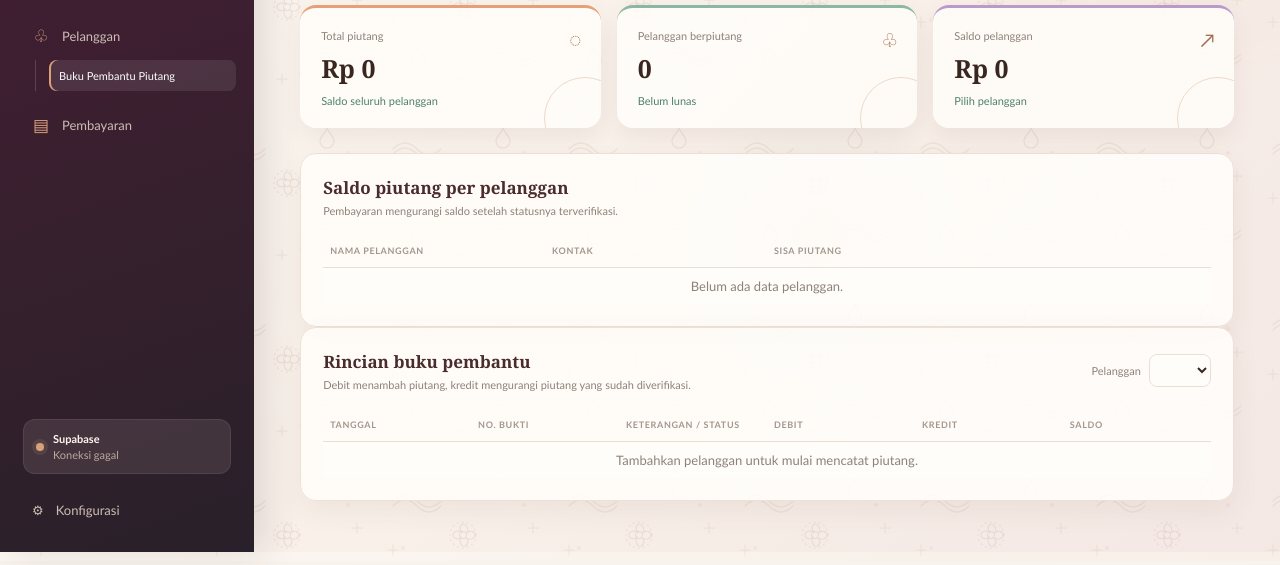
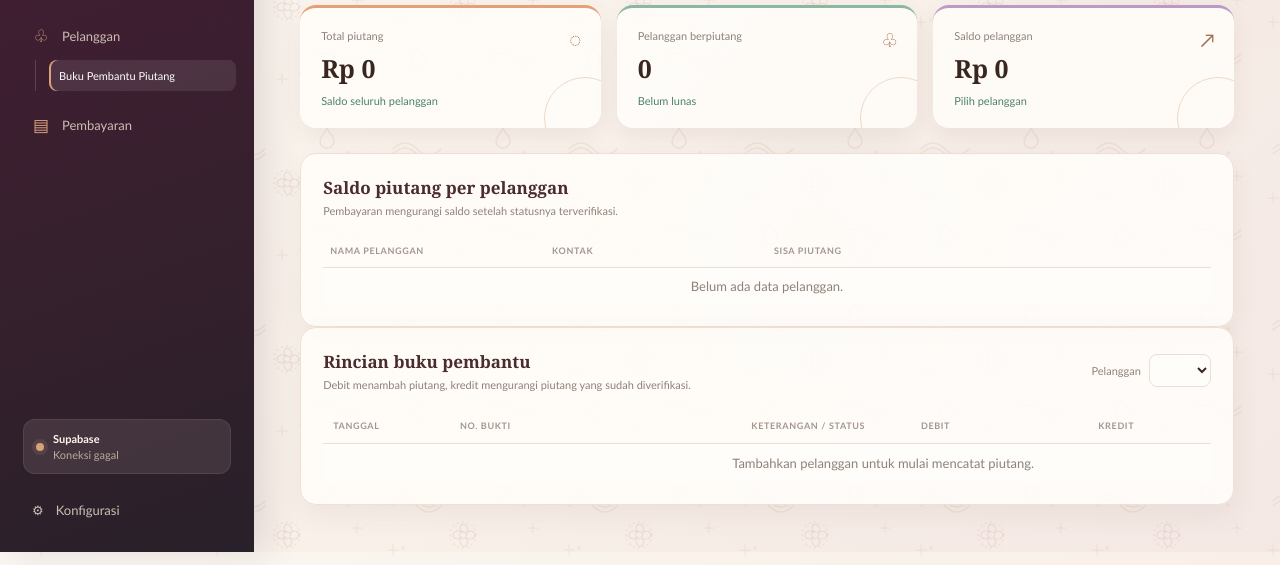
Before and after one commit to faniahidayatul46-dev/SistemPenjualan-Toko-Rajut, a plain HTML site: page index.html in a window 1280 px wide. Both pictures are taken after a click on the link "Buku Pembantu Piutang". Shown: the part 248-813 px from the top of the page. Drawn offline with Linux system fonts and the light colour scheme; no server answers.

```diff
--- a/style.css
+++ b/style.css
@@ -126,3 +126,14 @@ body{background-color:#f8f3ec;background-image:url("assets/page-knit-pattern.svg
 .stats-grid.dashboard-stats{grid-template-columns:repeat(3,minmax(0,1fr))}.stats-grid.dashboard-stats .stat-value{font-size:clamp(16px,2vw,25px);overflow-wrap:anywhere}
 .product-shortcuts{display:grid;grid-template-columns:repeat(2,minmax(0,1fr));gap:16px;margin:20px 0 24px}.shortcut-card{display:flex;align-items:center;gap:14px;min-width:0;padding:20px;background:var(--paper);border:1px solid var(--line);border-radius:16px;box-shadow:var(--shadow);transition:.25s}.shortcut-card:hover{transform:translateY(-2px);border-color:#d6a17d}.shortcut-icon{display:grid;place-items:center;flex:0 0 42px;height:42px;border-radius:12px;background:#f6e8df;color:var(--clay);font-size:18px}.shortcut-copy{display:grid;gap:5px;flex:1;min-width:0}.shortcut-copy strong{font:700 15px Georgia,serif;color:var(--espresso)}.shortcut-copy small{color:var(--muted);font-size:11px;line-height:1.5}.shortcut-card>b{color:var(--clay);font-size:10px;white-space:nowrap}.shortcut-card>b i{font-style:normal}
 @media(max-width:560px){.stats-grid.dashboard-stats{grid-template-columns:repeat(2,minmax(0,1fr))}.stats-grid.dashboard-stats .stat-value{font-size:clamp(14px,4vw,18px)}.product-shortcuts{grid-template-columns:1fr}.shortcut-card{padding:16px}.shortcut-card>b{white-space:normal}}
+
+#view .table-wrap>.receivable-ledger-table{min-width:1120px;table-layout:auto;font-size:12px}
+#view .table-wrap>.receivable-ledger-table th,#view .table-wrap>.receivable-ledger-table td{white-space:nowrap;overflow-wrap:normal;padding:11px 10px}
+#view .receivable-ledger-table th:nth-child(1){min-width:100px}
+#view .receivable-ledger-table th:nth-child(2){min-width:230px}
+#view .receivable-ledger-table th:nth-child(3){min-width:130px}
+#view .receivable-ledger-table th:nth-child(n+4){min-width:140px}
+#view .receivable-ledger-table td:nth-child(2){white-space:normal;min-width:230px}
+#view .receivable-ledger-table td.ledger-amount{text-align:right;font-variant-numeric:tabular-nums}
+#view .receivable-ledger-table th[colspan="2"]{text-align:center}
+#view .receivable-ledger-table td.product-sub{line-height:1.5}
```
